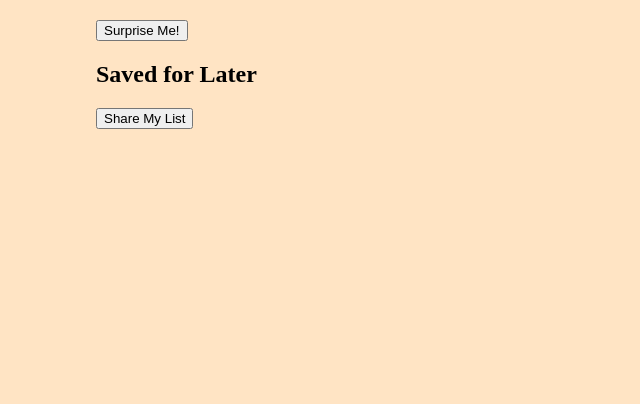
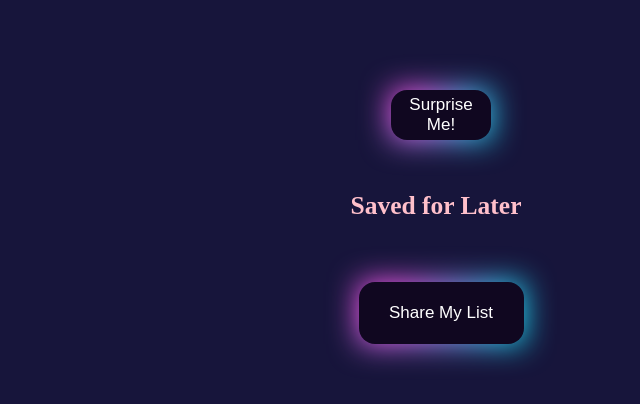
Before and after one commit to ReWats/Film-app, a plain HTML site: page index.html in a window 1280 px wide. Shown: the whole page, without its empty margins (244-884 px from the left). Drawn offline with Linux system fonts and the light colour scheme.

Commit message:
Update style.css

```diff
--- a/style.css
+++ b/style.css
@@ -1,56 +1,88 @@
-body {
-  font-family: futura;
-  max-width: 600px;
-  margin: 0 auto;
-  padding: 20px;
-  background-color: bisque;
+html {
+  background-color: #17153B;
+  padding-left: 50px;
+  padding-right: 0px;
+  padding-top: 30px;
 }
 
 .container {
-  background-color: white;
-  padding: 20px;
-  border-radius: 8px;
-  box-shadow: rgba(0, 0, 0, 0.35) 0px 5px 15px;
-}
-h1 {
-  color: #0B192C;
-  text-align: center;
+  display: flex;
+  width: 100%;
+  justify-content: center;
+  align-items: center;
 }
 
-.table {
-  margin-bottom: 15px;
+.container-surprise {
+  display: flex;
+  margin-top: 60px;
+  margin-bottom: 30px;
+  width: 100%;
+  justify-content: space-around;
+  align-items: top;
 }
 
-label {
-  display: block;
-  margin-bottom 5px;
+p {
+  color: bisque;
+  font-family: futura;
+  align-text: center;
 }
 
-select {
-  width: 100px;
-  padding: 8px;
-  border: solid 1px blue;
-  border-radius: 5px;
+.share {
+  display: flex;
+  width: 100%;
+  margin-top: 40px;
+  justify-content: center;
 }
 
-button: {
-  background-color: #3A6D8C;
-  color: white;
-  width: 100%;
-  padding: 10px 15px;
-  border: none;
-  border-radiux: 5px;
+#surpriseMeButton {
+  height: 50px;
+  width: 100Px;
+  text-align: center;
   cursor: pointer;
 }
 
-button:hover {
-  background-color: #6A9AB0;
+/* From Uiverse.io by mrtqzbek11 */
+button {
+  width: 165px;
+  height: 62px;
+  cursor: pointer;
+  color: #fff;
+  font-size: 17px;
+  border-radius: 1rem;
+  border: none;
+  position: relative;
+  background: #100720;
+  transition: 0.1s;
+  margin-left: 40px;
 }
 
-#result {
-  margin-top: 20px;
-  padding: 15px;
-  border: solid 1px;
-  border-radius: 5px;
-  display: none;
+button::after {
+  content: '';
+  width: 100%;
+  height: 100%;
+  background-image: radial-gradient( circle farthest-corner at 10% 20%,  rgba(255,94,247,1) 17.8%, rgba(2,245,255,1) 100.2% );
+  filter: blur(15px);
+  z-index: -1;
+  position: absolute;
+  left: 0;
+  top: 0;
 }
+
+button:active {
+  transform: scale(0.9) rotate(3deg);
+  background: radial-gradient( circle farthest-corner at 10% 20%,  rgba(255,94,247,1) 17.8%, rgba(2,245,255,1) 100.2% );
+  transition: 0.5s;
+}
+
+.my-list {
+  display: flex;
+  color: pink;
+  font-size: 17px;
+  border-radius: 1rem;
+  border: none;
+  transition: 0.1s;
+  margin-left: 30px;
+  justify-content: center;
+  align-content: center;
+  font-family: futura;
+}
```
